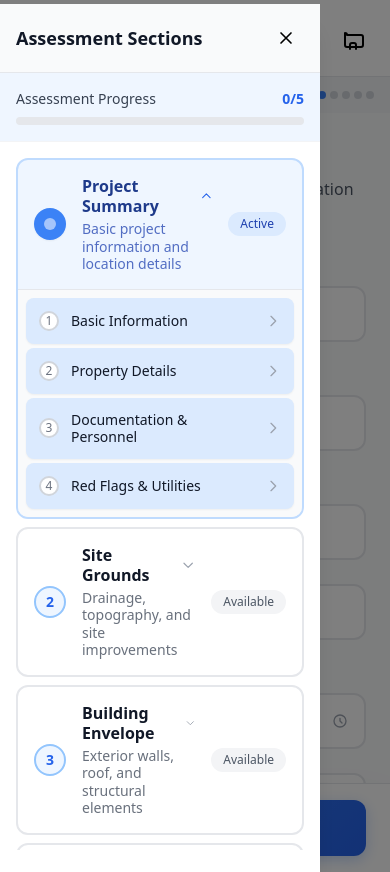
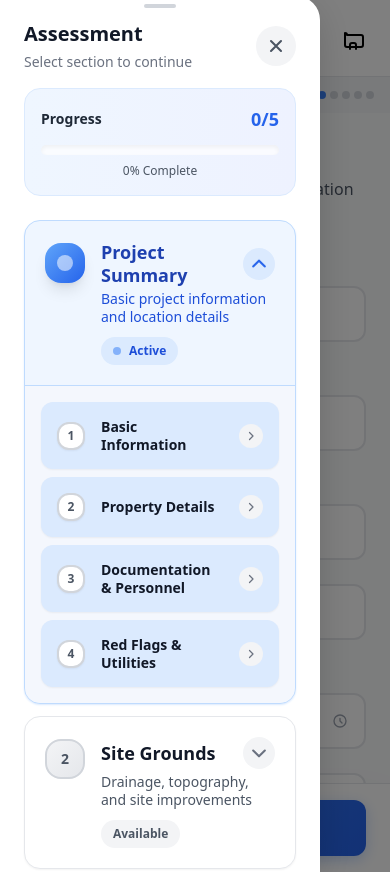
Before and after one commit to chernandezdesigner/PCAmockup, a Nuxt app: page / in a window 390 px wide. Both pictures are taken after a click on the button "Toggle navigation menu". Built offline with nearby package versions, Linux system fonts and the light colour scheme.

Commit message:
started new navigation sidebar pt 4 - redesign mobile first

```diff
--- a/app/app.vue
+++ b/app/app.vue
@@ -111,118 +111,158 @@
               @click="closeSidebar"
             ></div>
 
-            <!-- Sidebar Content - Respecting floating dock -->
-            <div class="absolute left-0 w-80 bg-white shadow-xl transform transition-transform sidebar-content" style="top: 2rem; bottom: 0; border-top-left-radius: 0; border-top-right-radius: 1rem;">
+            <!-- Sidebar Content - Modern Mobile Design -->
+            <div class="absolute left-0 w-80 bg-white transform transition-transform sidebar-content" style="top: 1.5rem; bottom: 0; border-radius: 0 1.5rem 0 0; box-shadow: 0 10px 40px -5px rgba(0, 0, 0, 0.2);">
+              <!-- Drag Handle -->
+              <div class="absolute top-2 left-1/2 transform -translate-x-1/2 w-8 h-1 bg-gray-300 rounded-full"></div>
+
               <!-- Header -->
-              <div class="flex items-center justify-between p-4 border-b border-gray-200 bg-gray-50">
-                <h2 class="text-lg font-semibold text-gray-900">Assessment Sections</h2>
+              <div class="flex items-center justify-between px-6 pt-6 pb-4">
+                <div>
+                  <h2 class="text-xl font-bold text-gray-900 mb-1">Assessment</h2>
+                  <p class="text-sm text-gray-500">Select section to continue</p>
+                </div>
                 <button
                   @click="closeSidebar"
                   type="button"
-                  class="p-2 hover:bg-gray-100 rounded-lg transition-colors"
+                  class="w-10 h-10 bg-gray-100 rounded-full flex items-center justify-center active:bg-gray-200 transition-colors"
                   aria-label="Close navigation menu"
                 >
-                  <svg class="w-5 h-5" fill="none" stroke="currentColor" viewBox="0 0 24 24">
-                    <path stroke-linecap="round" stroke-linejoin="round" stroke-width="2" d="M6 18L18 6M6 6l12 12" />
+                  <svg class="w-5 h-5 text-gray-600" fill="none" stroke="currentColor" viewBox="0 0 24 24">
+                    <path stroke-linecap="round" stroke-linejoin="round" stroke-width="2.5" d="M6 18L18 6M6 6l12 12" />
                   </svg>
                 </button>
               </div>
 
-              <!-- Progress Overview -->
-              <div class="p-4 border-b border-gray-100 bg-blue-50">
-                <div class="flex items-center justify-between text-sm">
-                  <span class="font-medium text-gray-700">Assessment Progress</span>
-                  <span class="font-semibold text-blue-600">{{ completedFormsCount }}/{{ forms.length }}</span>
+              <!-- Progress Card -->
+              <div class="mx-6 mb-6 p-4 bg-gradient-to-r from-blue-50 to-indigo-50 rounded-2xl border border-blue-100">
+                <div class="flex items-center justify-between mb-3">
+                  <span class="text-sm font-semibold text-gray-800">Progress</span>
+                  <span class="text-lg font-bold text-blue-600">{{ completedFormsCount }}/{{ forms.length }}</span>
                 </div>
-                <div class="mt-2 w-full bg-gray-200 rounded-full h-2">
+                <div class="w-full bg-white bg-opacity-70 rounded-full h-2.5 shadow-inner">
                   <div
-                    class="bg-blue-600 h-2 rounded-full transition-all duration-300"
+                    class="bg-gradient-to-r from-blue-500 to-indigo-500 h-2.5 rounded-full transition-all duration-500 ease-out shadow-sm"
                     :style="{ width: `${overallProgress}%` }"
                   ></div>
+                </div>
+                <div class="text-xs text-gray-600 mt-2 text-center">
+                  {{ overallProgress }}% Complete
                 </div>
               </div>
 
               <!-- Navigation Items -->
-              <nav class="flex-1 overflow-y-auto" style="height: calc(100% - 160px);">
-                <div class="p-4 space-y-2">
+              <nav class="flex-1 overflow-y-auto px-6 pb-6" style="height: calc(100% - 200px);">
+                <div class="space-y-3">
                   <div
                     v-for="(form, index) in forms"
                     :key="form.id"
                     class="navigation-section"
                   >
-                    <!-- Section Header (Expandable) -->
-                    <div class="border-2 rounded-xl transition-all duration-200 overflow-hidden" :class="{
-                      'bg-blue-50 border-blue-200': currentForm === form.id,
-                      'bg-green-50 border-green-200': form.completed,
-                      'bg-white border-gray-200 hover:border-gray-300': !form.completed && currentForm !== form.id
+                    <!-- Section Card -->
+                    <div class="rounded-2xl overflow-hidden shadow-sm border transition-all duration-300 active:scale-[0.98]" :class="{
+                      'bg-blue-50 border-blue-200 shadow-blue-100': currentForm === form.id,
+                      'bg-green-50 border-green-200 shadow-green-100': form.completed,
+                      'bg-white border-gray-200': !form.completed && currentForm !== form.id
                     }">
                       <button
                         @click="toggleSection(form.id)"
                         type="button"
-                        class="w-full text-left p-4 transition-all duration-200"
+                        class="w-full text-left p-5 transition-all duration-200"
                       >
-                        <div class="flex items-center space-x-4">
+                        <div class="flex items-start space-x-4">
                           <!-- Status Icon -->
-                          <div class="flex-shrink-0">
+                          <div class="flex-shrink-0 pt-0.5">
                             <div
                               v-if="form.completed"
-                              class="w-8 h-8 bg-green-500 rounded-full flex items-center justify-center shadow-sm"
+                              class="w-10 h-10 bg-gradient-to-br from-green-400 to-green-600 rounded-2xl flex items-center justify-center shadow-lg"
                             >
-                              <svg class="w-5 h-5 text-white" fill="none" stroke="currentColor" viewBox="0 0 24 24">
-                                <path stroke-linecap="round" stroke-linejoin="round" stroke-width="2.5" d="M5 13l4 4L19 7" />
+                              <svg class="w-6 h-6 text-white" fill="none" stroke="currentColor" viewBox="0 0 24 24">
+                                <path stroke-linecap="round" stroke-linejoin="round" stroke-width="3" d="M5 13l4 4L19 7" />
                               </svg>
                             </div>
                             <div
                               v-else-if="currentForm === form.id"
-                              class="w-8 h-8 bg-blue-500 rounded-full flex items-center justify-center shadow-sm"
+                              class="w-10 h-10 bg-gradient-to-br from-blue-400 to-blue-600 rounded-2xl flex items-center justify-center shadow-lg relative"
                             >
-                              <div class="w-3 h-3 bg-white rounded-full animate-pulse"></div>
+                              <div class="w-4 h-4 bg-white rounded-full animate-pulse"></div>
+                              <div class="absolute inset-0 rounded-2xl border-2 border-blue-300 animate-ping"></div>
                             </div>
                             <div
                               v-else
-                              class="w-8 h-8 border-2 border-blue-300 rounded-full bg-blue-50 flex items-center justify-center"
+                              class="w-10 h-10 bg-gradient-to-br from-gray-100 to-gray-200 rounded-2xl flex items-center justify-center border-2 border-gray-300"
                             >
-                              <span class="text-sm font-semibold text-blue-600">{{ index + 1 }}</span>
+                              <span class="text-sm font-bold text-gray-600">{{ index + 1 }}</span>
                             </div>
                           </div>
 
                           <!-- Form Info -->
                           <div class="flex-1 min-w-0">
-                            <div class="flex items-center space-x-2">
-                              <h3 class="font-semibold text-base leading-tight" :class="{
-                                'text-blue-900': currentForm === form.id,
-                                'text-green-900': form.completed,
+                            <div class="flex items-center justify-between mb-1">
+                              <h3 class="font-bold text-lg leading-tight" :class="{
+                                'text-blue-800': currentForm === form.id,
+                                'text-green-800': form.completed,
                                 'text-gray-900': !form.completed && currentForm !== form.id
                               }">{{ form.title }}</h3>
+
                               <!-- Expand/Collapse Icon -->
+                              <div class="flex-shrink-0 ml-2">
+                                <div class="w-8 h-8 rounded-full flex items-center justify-center" :class="{
+                                  'bg-blue-100': currentForm === form.id,
+                                  'bg-green-100': form.completed,
+                                  'bg-gray-100': !form.completed && currentForm !== form.id
+                                }">
                                   <svg
-                                class="w-4 h-4 transition-transform duration-200"
+                                    class="w-5 h-5 transition-transform duration-300"
                                     :class="{
                                       'rotate-180': expandedSections.includes(form.id),
                                       'text-blue-600': currentForm === form.id,
                                       'text-green-600': form.completed,
-                                  'text-gray-400': !form.completed && currentForm !== form.id
+                                      'text-gray-500': !form.completed && currentForm !== form.id
                                     }"
                                     fill="none"
                                     stroke="currentColor"
                                     viewBox="0 0 24 24"
                                   >
-                                <path stroke-linecap="round" stroke-linejoin="round" stroke-width="2" d="M19 9l-7 7-7-7" />
+                                    <path stroke-linecap="round" stroke-linejoin="round" stroke-width="2.5" d="M19 9l-7 7-7-7" />
                                   </svg>
                                 </div>
-                            <p class="text-sm opacity-75 mt-1 leading-tight" :class="{
-                              'text-blue-800': currentForm === form.id,
-                              'text-green-800': form.completed,
-                              'text-gray-700': !form.completed && currentForm !== form.id
+                              </div>
+                            </div>
+
+                            <p class="text-sm leading-tight mb-3" :class="{
+                              'text-blue-700': currentForm === form.id,
+                              'text-green-700': form.completed,
+                              'text-gray-600': !form.completed && currentForm !== form.id
                             }">{{ form.description }}</p>
+
+                            <!-- Status Badge -->
+                            <div class="inline-flex items-center">
+                              <div
+                                class="inline-flex items-center px-3 py-1.5 rounded-full text-xs font-semibold"
+                                :class="{
+                                  'bg-blue-100 text-blue-700': currentForm === form.id,
+                                  'bg-green-100 text-green-700': form.completed,
+                                  'bg-gray-100 text-gray-600': !form.completed && currentForm !== form.id
+                                }"
+                              >
+                                <span v-if="form.completed">✓ Complete</span>
+                                <span v-else-if="currentForm === form.id" class="flex items-center">
+                                  <div class="w-2 h-2 bg-blue-500 rounded-full mr-2 animate-pulse"></div>
+                                  Active
+                                </span>
+                                <span v-else>Available</span>
+                              </div>
+                            </div>
+
                             <!-- Progress indicator -->
-                            <div v-if="form.progress > 0" class="mt-2">
-                              <div class="w-full bg-gray-200 rounded-full h-1.5">
+                            <div v-if="form.progress > 0" class="mt-3">
+                              <div class="w-full bg-gray-200 rounded-full h-2 shadow-inner">
                                 <div
-                                  class="h-1.5 rounded-full transition-all duration-300"
+                                  class="h-2 rounded-full transition-all duration-500"
                                   :class="{
-                                    'bg-green-500': form.completed,
-                                    'bg-blue-500': currentForm === form.id,
+                                    'bg-gradient-to-r from-green-400 to-green-500': form.completed,
+                                    'bg-gradient-to-r from-blue-400 to-blue-500': currentForm === form.id,
                                     'bg-gray-400': currentForm !== form.id && !form.completed
                                   }"
                                   :style="{ width: `${form.progress}%` }"
@@ -230,78 +270,61 @@
                               </div>
                             </div>
                           </div>
-
-                          <!-- Status Badge -->
-                          <div class="flex-shrink-0">
-                            <div
-                              v-if="form.completed"
-                              class="px-3 py-1 bg-green-100 text-green-800 text-xs font-medium rounded-full"
-                            >
-                              Complete
-                            </div>
-                            <div
-                              v-else-if="currentForm === form.id"
-                              class="px-3 py-1 bg-blue-100 text-blue-800 text-xs font-medium rounded-full"
-                            >
-                              Active
-                            </div>
-                            <div
-                              v-else
-                              class="px-3 py-1 bg-gray-100 text-gray-600 text-xs font-medium rounded-full"
-                            >
-                              Available
-                            </div>
-                          </div>
                         </div>
                       </button>
 
                       <!-- Expandable Subsections -->
                       <Transition name="expand">
-                        <div v-if="expandedSections.includes(form.id)" class="border-t border-gray-200 bg-gray-50">
-                          <div class="p-2">
+                        <div v-if="expandedSections.includes(form.id)" class="border-t bg-gray-50 bg-opacity-50" :class="{
+                          'border-blue-200': currentForm === form.id,
+                          'border-green-200': form.completed,
+                          'border-gray-200': !form.completed && currentForm !== form.id
+                        }">
+                          <div class="p-4 space-y-2">
                             <div
                               v-for="(subsection, subIndex) in form.subsections"
                               :key="subsection.id"
-                              class="mb-1 last:mb-0"
                             >
                               <button
                                 @click="navigateToSubsection(form.id, subsection.id)"
                                 type="button"
-                                class="w-full text-left p-3 rounded-lg transition-all duration-200 hover:bg-white hover:shadow-sm border border-transparent hover:border-gray-200"
+                                class="w-full text-left p-4 rounded-xl transition-all duration-200 active:scale-[0.98] min-h-[60px]"
                                 :class="{
-                                  'bg-blue-100 border-blue-200 shadow-sm': currentForm === form.id,
-                                  'bg-white border-gray-200 shadow-sm': subsection.completed
+                                  'bg-blue-100 shadow-sm': currentForm === form.id,
+                                  'bg-white shadow-sm': subsection.completed || (!subsection.completed && currentForm !== form.id)
                                 }"
                               >
-                                <div class="flex items-center space-x-3">
+                                <div class="flex items-center space-x-4">
                                   <!-- Subsection Status Icon -->
                                   <div class="flex-shrink-0">
                                     <div
                                       v-if="subsection.completed"
-                                      class="w-5 h-5 bg-green-500 rounded-full flex items-center justify-center"
+                                      class="w-7 h-7 bg-gradient-to-br from-green-400 to-green-600 rounded-xl flex items-center justify-center shadow-md"
                                     >
-                                      <svg class="w-3 h-3 text-white" fill="none" stroke="currentColor" viewBox="0 0 24 24">
-                                        <path stroke-linecap="round" stroke-linejoin="round" stroke-width="2.5" d="M5 13l4 4L19 7" />
+                                      <svg class="w-4 h-4 text-white" fill="none" stroke="currentColor" viewBox="0 0 24 24">
+                                        <path stroke-linecap="round" stroke-linejoin="round" stroke-width="3" d="M5 13l4 4L19 7" />
                                       </svg>
                                     </div>
                                     <div
                                       v-else
-                                      class="w-5 h-5 border-2 border-gray-300 rounded-full bg-white flex items-center justify-center"
+                                      class="w-7 h-7 bg-white border-2 border-gray-300 rounded-xl flex items-center justify-center shadow-sm"
                                     >
-                                      <span class="text-xs font-medium text-gray-500">{{ subIndex + 1 }}</span>
+                                      <span class="text-xs font-bold text-gray-600">{{ subIndex + 1 }}</span>
                                     </div>
                                   </div>
 
                                   <!-- Subsection Info -->
                                   <div class="flex-1 min-w-0">
-                                    <p class="text-sm font-medium text-gray-900 leading-tight">{{ subsection.title }}</p>
+                                    <p class="text-sm font-semibold text-gray-900 leading-tight">{{ subsection.title }}</p>
                                   </div>
 
                                   <!-- Navigation Arrow -->
                                   <div class="flex-shrink-0">
-                                    <svg class="w-4 h-4 text-gray-400" fill="none" stroke="currentColor" viewBox="0 0 24 24">
-                                      <path stroke-linecap="round" stroke-linejoin="round" stroke-width="2" d="M9 5l7 7-7 7" />
+                                    <div class="w-6 h-6 rounded-full bg-gray-100 flex items-center justify-center">
+                                      <svg class="w-3 h-3 text-gray-500" fill="none" stroke="currentColor" viewBox="0 0 24 24">
+                                        <path stroke-linecap="round" stroke-linejoin="round" stroke-width="2.5" d="M9 5l7 7-7 7" />
                                       </svg>
+                                    </div>
                                   </div>
                                 </div>
                               </button>
@@ -843,10 +866,13 @@ const handleSubmit = () => {
   opacity: 0;
 }
 
-/* Sidebar transitions */
-.sidebar-enter-active,
+/* Modern Mobile Sidebar Transitions */
+.sidebar-enter-active {
+  transition: all 0.4s cubic-bezier(0.25, 0.8, 0.25, 1);
+}
+
 .sidebar-leave-active {
-  transition: opacity 0.3s ease;
+  transition: all 0.3s cubic-bezier(0.25, 0.8, 0.25, 1);
 }
 
 .sidebar-enter-from,
@@ -854,13 +880,13 @@ const handleSubmit = () => {
   opacity: 0;
 }
 
-.sidebar-enter-active .absolute.inset-y-0,
-.sidebar-leave-active .absolute.inset-y-0 {
-  transition: transform 0.3s ease;
+.sidebar-enter-active .sidebar-content,
+.sidebar-leave-active .sidebar-content {
+  transition: transform 0.4s cubic-bezier(0.25, 0.8, 0.25, 1);
 }
 
-.sidebar-enter-from .absolute.inset-y-0,
-.sidebar-leave-to .absolute.inset-y-0 {
+.sidebar-enter-from .sidebar-content,
+.sidebar-leave-to .sidebar-content {
   transform: translateX(-100%);
 }
 
@@ -1308,10 +1334,14 @@ const handleSubmit = () => {
   font-style: italic;
 }
 
-/* Expand/Collapse Transitions for Navigation Sections */
-.expand-enter-active,
+/* Modern Mobile Transitions */
+.expand-enter-active {
+  transition: all 0.4s cubic-bezier(0.25, 0.8, 0.25, 1);
+  overflow: hidden;
+}
+
 .expand-leave-active {
-  transition: all 0.3s ease;
+  transition: all 0.3s cubic-bezier(0.25, 0.8, 0.25, 1);
   overflow: hidden;
 }
 
@@ -1319,11 +1349,36 @@ const handleSubmit = () => {
 .expand-leave-to {
   max-height: 0;
   opacity: 0;
+  transform: translateY(-10px);
 }
 
 .expand-enter-to,
 .expand-leave-from {
-  max-height: 400px;
+  max-height: 600px;
+  opacity: 1;
+  transform: translateY(0);
+}
+
+/* Mobile Touch Feedback */
+.mobile-touch-feedback {
+  transition: transform 0.1s ease;
+}
+
+.mobile-touch-feedback:active {
+  transform: scale(0.98);
+}
+
+/* Pulse Animation for Active States */
+@keyframes mobile-pulse {
+  0%, 100% {
     opacity: 1;
   }
+  50% {
+    opacity: 0.7;
+  }
+}
+
+.mobile-pulse {
+  animation: mobile-pulse 2s cubic-bezier(0.4, 0, 0.6, 1) infinite;
+}
 </style>
```
Lines whose indentation alone changed are shown as unchanged.
